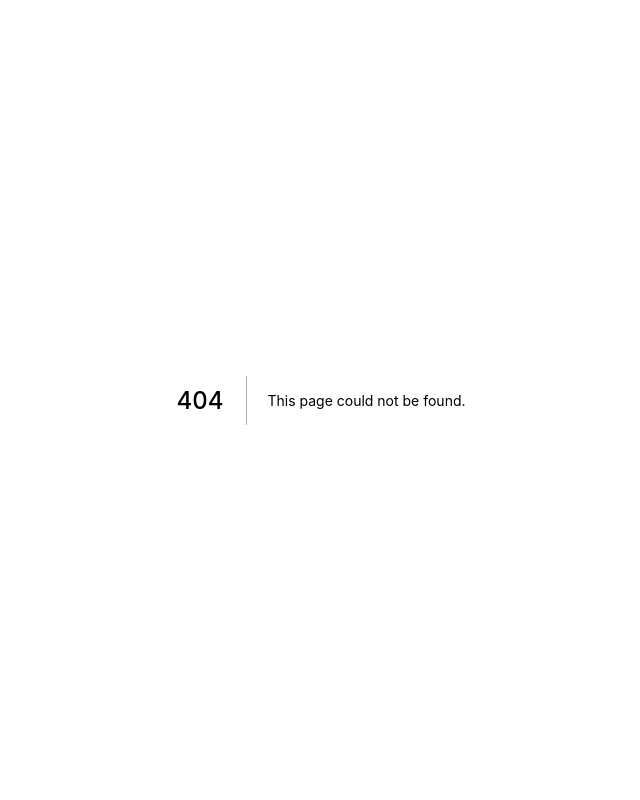
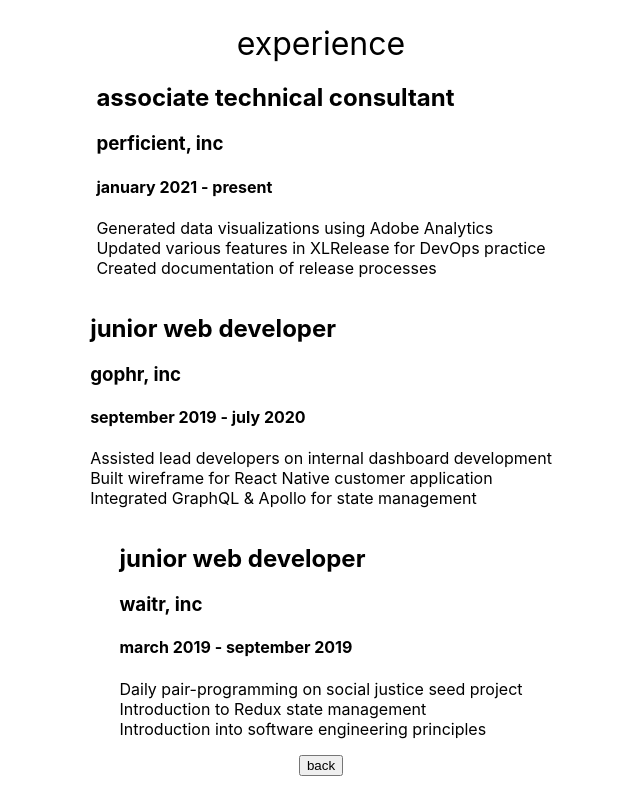
Before and after one commit to kel7774/kellidev, a Next.js app: page /cv in a window 1280 px wide. Before the commit this address had no page. Shown: the whole page, without its empty margins (319-959 px from the left). Built offline with nearby package versions, Linux system fonts and the light colour scheme.

Commit message:
basic wireframe, add cv, styles

```diff
--- a/pages/_app.js
+++ b/pages/_app.js
@@ -1,6 +1,6 @@
 import '../styles/globals.css'
 
-function MyApp({ Component, pageProps }) {
+function MyApp ({ Component, pageProps }) {
   return <Component {...pageProps} />
 }
 
--- /dev/null
+++ b/pages/api/jobs.js
@@ -0,0 +1,32 @@
+export const jobs = [
+  {
+    position: 'associate technical consultant',
+    company: 'perficient, inc',
+    duration: 'january 2021 - present',
+    duties: [
+      'Generated data visualizations using Adobe Analytics',
+      'Updated various features in XLRelease for DevOps practice',
+      'Created documentation of release processes'
+    ]
+  },
+  {
+    position: 'junior web developer',
+    company: 'gophr, inc',
+    duration: 'september 2019 - july 2020',
+    duties: [
+      'Assisted lead developers on internal dashboard development',
+      'Built wireframe for React Native customer application',
+      'Integrated GraphQL & Apollo for state management'
+    ]
+  },
+  {
+    position: 'junior web developer',
+    company: 'waitr, inc',
+    duration: 'march 2019 - september 2019',
+    duties: [
+      'Daily pair-programming on social justice seed project',
+      'Introduction to Redux state management',
+      'Introduction into software engineering principles'
+    ]
+  }
+]
--- /dev/null
+++ b/pages/cv/JobItem.js
@@ -0,0 +1,16 @@
+import styles from '../../styles/JobItem.module.css'
+
+export default function JobItem (props) {
+  return (
+    <section className='job-container'>
+      <h2 className='position'>{props.position}</h2>
+      <h3 className='company'>{props.company}</h3>
+      <h4 className='duration'>{props.duration}</h4>
+      <ul className={styles.list}>
+        {props.duties.map(duty => (
+          <li key={duty}>{duty}</li>
+        ))}
+      </ul>
+    </section>
+  )
+}
--- /dev/null
+++ b/pages/cv/index.js
@@ -0,0 +1,26 @@
+import { useRouter } from 'next/router'
+import JobItem from './JobItem'
+import { jobs } from '../api/jobs'
+import styles from '../../styles/Jobs.module.css'
+
+export default function CV () {
+  const router = useRouter()
+  const handleBackNavigation = (e) => {
+    router.push('/')
+  }
+  return (
+    <div className={styles.container}>
+      <header className={styles.header}>experience</header>
+      {jobs.map(job => (
+        <JobItem
+          key={job.company}
+          position={job.position}
+          company={job.company}
+          duration={job.duration}
+          duties={job.duties}
+        />
+      ))}
+      <button className='back-btn' onClick={handleBackNavigation}>back</button>
+    </div>
+  )
+}
--- a/styles/Home.module.css
+++ b/styles/Home.module.css
@@ -8,6 +8,18 @@
   height: 100vh;
 }
 
+.header {
+  padding: 5rem 2rem;
+  display: flex;
+  flex-direction: column
+}
+
+.headerContent {
+  padding: 5rem;
+  display: flex;
+  flex-direction: row;
+}
+
 .main {
   padding: 5rem 0;
   flex: 1;
@@ -15,6 +27,21 @@
   flex-direction: column;
   justify-content: center;
   align-items: center;
+}
+
+.links {
+  font-weight: bold;
+  display: flex;
+  flex-direction: row;
+  margin: 1rem 0;
+}
+
+.links a {
+  margin: 0 1rem;
+}
+
+.links a:hover {
+  text-decoration: underline;
 }
 
 .footer {
@@ -55,9 +82,9 @@
   text-align: center;
 }
 
-.description {
-  line-height: 1.5;
-  font-size: 1.5rem;
+.imgContainer {
+  border-radius: 50% 50%;
+  padding: 0 2rem;
 }
 
 .code {
@@ -108,11 +135,6 @@
   line-height: 1.5;
 }
 
-.logo {
-  height: 1em;
-  margin-left: 0.5rem;
-}
-
 @media (max-width: 600px) {
   .grid {
     width: 100%;
--- /dev/null
+++ b/styles/JobItem.module.css
@@ -0,0 +1,7 @@
+.list {
+  list-style: none;
+}
+
+.list li {
+  margin-left: -2.5rem;
+}
--- /dev/null
+++ b/styles/Jobs.module.css
@@ -0,0 +1,13 @@
+.container {
+  min-height: 100vh;
+  padding: 0 0.5rem;
+  display: flex;
+  flex-direction: column;
+  justify-content: center;
+  align-items: center;
+  height: 100vh;
+}
+
+.header {
+  font-size: xx-large;
+}
```
Also changed, not shown: layout/Layout.js (added, +7 -0 lines), pages/index.js (+26 -53 lines), public/KelliProfile_50.png (added), public/vercel.svg (deleted).
